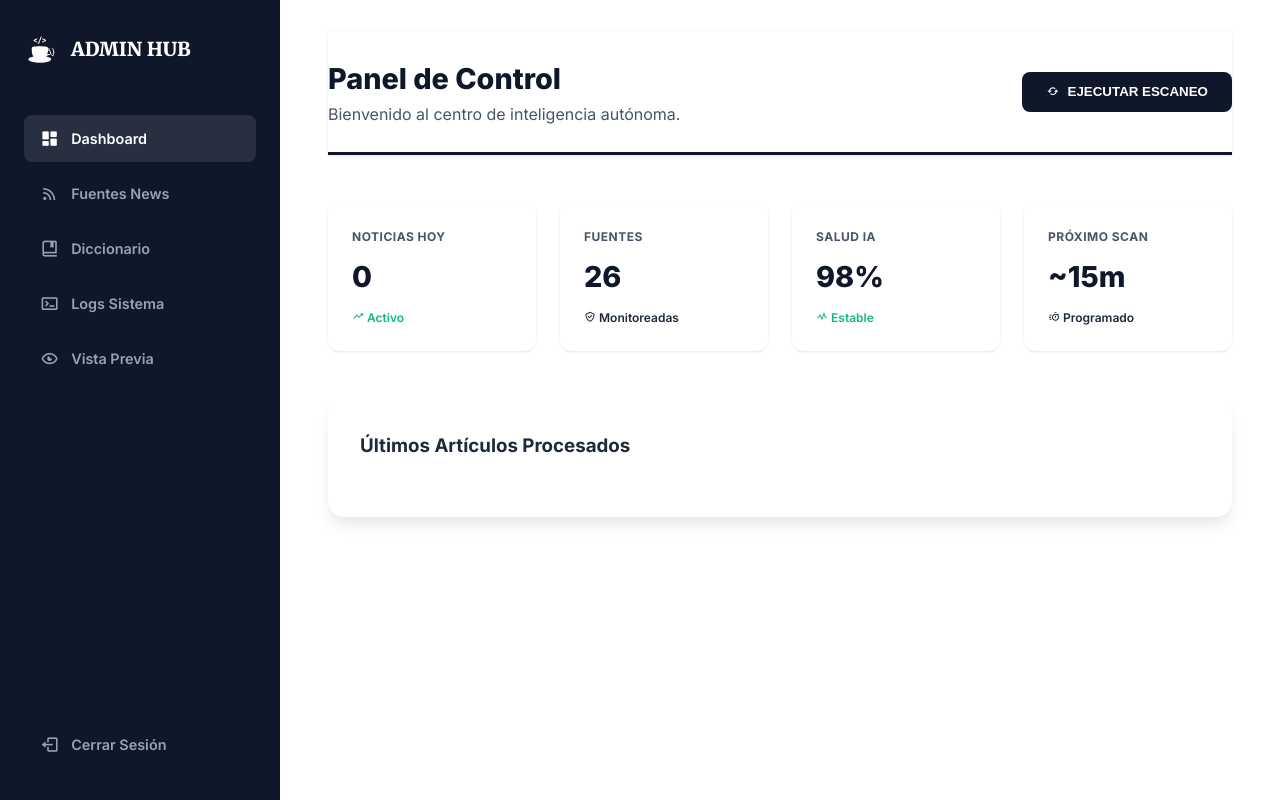
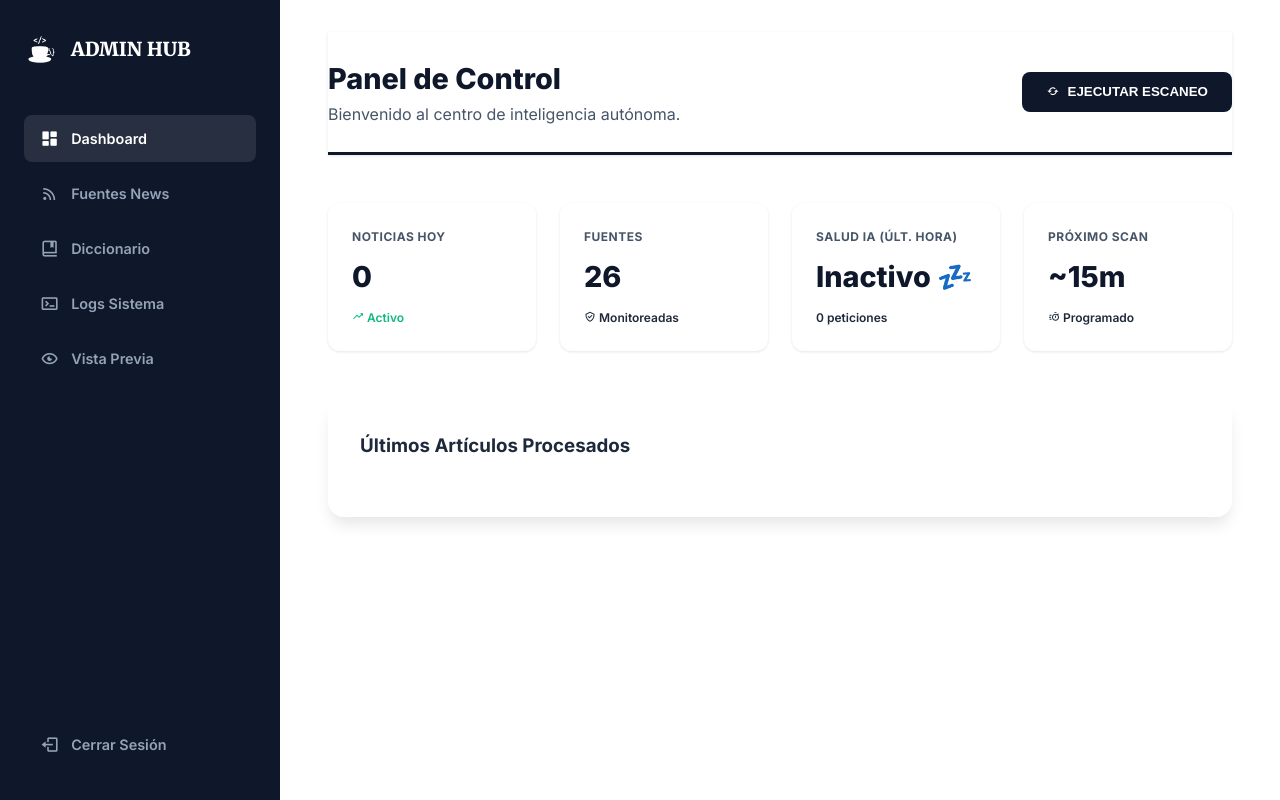
Before and after one commit to MarkSerna/eltechcriollo, a FastAPI app: page /admin in a window 1280 px wide. Run offline with FastAPI, Linux system fonts and the light colour scheme; the visitor is signed in with stand-in values (Sample User, id 1); data that the repository does not hold is empty.

Commit message:
feat: implement database management and AI service modules with admin dashboard template support

```diff
--- a/api.py
+++ b/api.py
@@ -183,6 +183,12 @@ async def admin_home(request: Request):
         return RedirectResponse(url="/login")
     return templates.TemplateResponse("admin.html", {"request": request})
 
+@app.get("/api/ai-stats")
+async def get_ai_stats(authenticated: bool = Depends(is_authenticated)):
+    db = DatabaseManager()
+    stats = db.get_ai_stats()
+    return stats
+
 @app.get("/api/stats")
 async def get_stats(authenticated: bool = Depends(is_authenticated)):
     """Retorna estadísticas para el dashboard admin."""
--- a/modules/services/ai_manager.py
+++ b/modules/services/ai_manager.py
@@ -73,10 +73,12 @@ class AIManager:
                     import asyncio
                     await asyncio.sleep(self.gemini_cooldown)
 
+                self.db.log_ai_usage("gemini", "success")
                 return response.text.strip()
             except Exception as e:
                 err_str = str(e)
                 if "429" in err_str:
+                    self.db.log_ai_usage("gemini", "429")
                     wait_time = (attempt + 1) * 10
                     logger.warning(f"⏳ Cuota excedida (429). Reintentando en {wait_time}s... (Intento {attempt+1}/{retries})")
                     import asyncio
@@ -109,6 +111,7 @@ class AIManager:
                 response = await client.post(f"{self.ollama_url}/api/generate", json=payload, timeout=180.0)
                 response.raise_for_status()
                 data = response.json()
+                self.db.log_ai_usage("ollama", "success")
                 return data.get("response", "").strip()
         except Exception as e:
             err_str = str(e)
@@ -116,6 +119,7 @@ class AIManager:
                 self._ollama_failed_dns = True # Desactivar para esta sesión
                 logger.debug("🔕 Ollama no disponible (Localhost no encontrado). Fallback desactivado.")
             else:
+                self.db.log_ai_usage("ollama", "error")
                 logger.debug(f"Info: Ollama fallback omitido: {err_str}")
             return None
 
--- a/modules/services/database_manager.py
+++ b/modules/services/database_manager.py
@@ -75,15 +75,28 @@ class DatabaseManager:
             processed_at TIMESTAMP DEFAULT CURRENT_TIMESTAMP
         )
         """
+
+        query_ai_logs = f"""
+        CREATE TABLE IF NOT EXISTS ai_usage_logs (
+            id SERIAL PRIMARY KEY,
+            provider TEXT,
+            status TEXT, -- 'success', 'error', '429'
+            timestamp TIMESTAMP DEFAULT CURRENT_TIMESTAMP
+        )
+        """
+
         # Ajuste para SQLite (SERIAL no existe)
         if "sqlite" in self.db_url:
             query_create = query_create.replace("SERIAL PRIMARY KEY", "INTEGER PRIMARY KEY AUTOINCREMENT")
+            query_ai_logs = query_ai_logs.replace("SERIAL PRIMARY KEY", "INTEGER PRIMARY KEY AUTOINCREMENT")
+            query_ai_logs = query_ai_logs.replace("ai_usage_logs", "ai_usage_logs") # Consistent
 
         try:
-            # 1. Crear tabla base
+            # 1. Crear tablas base
             with self.engine.begin() as conn:
                 logger.debug("🔨 Verificando/Creando tabla base...")
                 conn.execute(text(query_create))
+                conn.execute(text(query_ai_logs))
 
             # 2. Gestión de columnas faltantes (migraciones simples)
             is_postgres = "postgresql" in self.db_url
@@ -189,3 +202,36 @@ class DatabaseManager:
                     pass
             logger.error(f"Error obteniendo artículos de la DB: {e}")
             return []
+
+    def log_ai_usage(self, provider: str, status: str) -> None:
+        """Registra el uso de la IA para monitoreo de cuota."""
+        if not self.engine: return
+        try:
+            with self.engine.begin() as conn:
+                query = text("INSERT INTO ai_usage_logs (provider, status) VALUES (:p, :s)")
+                conn.execute(query, {"p": provider, "s": status})
+        except Exception as e:
+            logger.error(f"Error loggeando uso de IA: {e}")
+
+    def get_ai_stats(self) -> Dict[str, Any]:
+        """Obtiene estadísticas de uso de IA en la última hora."""
+        if not self.engine: return {}
+        try:
+            with self.engine.connect() as conn:
+                # PostgreSQL vs SQLite timestamp logic
+                if "postgresql" in self.db_url:
+                    time_filter = "timestamp > NOW() - INTERVAL '1 hour'"
+                else:
+                    time_filter = "timestamp > datetime('now', '-1 hour')"
+
+                query = text(f"SELECT status, COUNT(*) FROM ai_usage_logs WHERE {time_filter} GROUP BY status")
+                res = conn.execute(query).fetchall()
+
+                stats = {"success": 0, "429": 0, "error": 0, "total": 0}
+                for row in res:
+                    stats[row[0]] = row[1]
+                    stats["total"] += row[1]
+                return stats
+        except Exception as e:
+            logger.error(f"Error obteniendo estadísticas de IA: {e}")
+            return {}
--- a/templates/admin.html
+++ b/templates/admin.html
@@ -76,10 +76,10 @@
                     <span class="value" id="stat-sources">--</span>
                     <span class="trend"><i class='bx bx-check-shield'></i> Monitoreadas</span>
                 </div>
-                <div class="stat-card">
-                    <span class="label">Salud IA</span>
-                    <span class="value">98%</span>
-                    <span class="trend up"><i class='bx bx-pulse'></i> Estable</span>
+                <div class="stat-card" id="ai-health-card">
+                    <span class="label">Salud IA (Últ. hora)</span>
+                    <span class="value" id="ai-health-status">Estable</span>
+                    <span class="trend" id="ai-hits">-- peticiones</span>
                 </div>
                 <div class="stat-card">
                     <span class="label">Próximo Scan</span>
@@ -197,6 +197,32 @@
             } catch (err) { console.error("Error stats", err); }
         }
 
+        async function fetchAIStats() {
+            try {
+                const res = await fetch('/api/ai-stats');
+                const data = await res.json();
+                const card = document.getElementById('ai-health-card');
+                const statusEl = document.getElementById('ai-health-status');
+                const hitsEl = document.getElementById('ai-hits');
+
+                const total = data.total || 0;
+                const errors429 = data['429'] || 0;
+                hitsEl.innerText = `${total} peticiones`;
+
+                if (errors429 > 0) {
+                    statusEl.innerText = "Limitado ⚠️";
+                    statusEl.style.color = "#f59e0b";
+                    card.style.borderColor = "#f59e0b";
+                } else if (total > 0) {
+                    statusEl.innerText = "Óptimo ✅";
+                    statusEl.style.color = "#10b981";
+                    card.style.borderColor = "#10b981";
+                } else {
+                    statusEl.innerText = "Inactivo 💤";
+                }
+            } catch (err) { }
+        }
+
         async function fetchLogs() {
             const viewer = document.getElementById('logs-viewer');
             viewer.innerText = "Consultando logs...";
@@ -277,6 +303,8 @@
 
         // Init
         fetchStats();
+        fetchAIStats();
+        setInterval(fetchAIStats, 30000); // Refrescar cada 30s
     </script>
 </body>
 </html>
```
